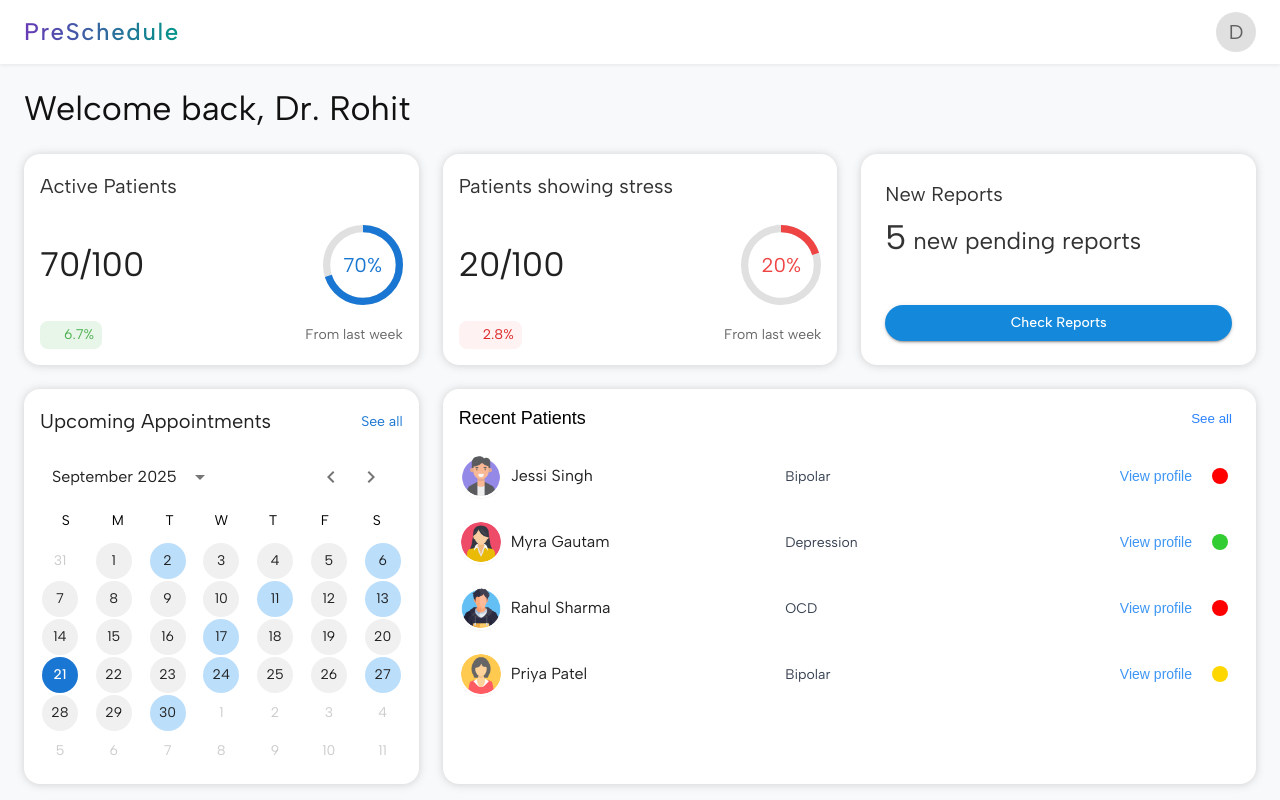
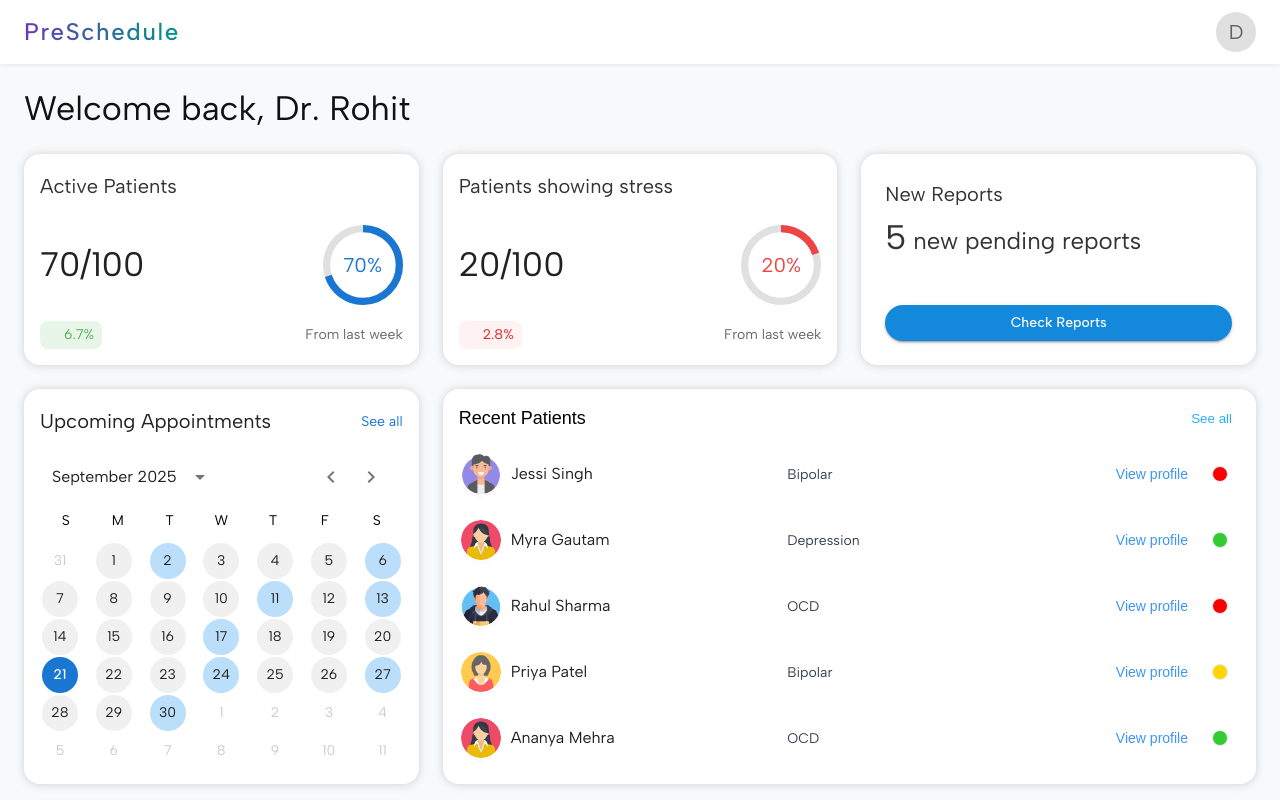
Before and after one commit to shrilakshmi1106/doctor-dashboard-frontend, a React (Vite) app: page / in a window 1280 px wide. Shown: the top 800 px of the page. Built offline with nearby package versions, Linux system fonts and the light colour scheme; some icons are missing.

Commit message:
Updated recent patients feature with latest main changes

```diff
--- a/src/components/dashboard/AllPatientsPage.jsx
+++ b/src/components/dashboard/AllPatientsPage.jsx
@@ -1,4 +1,5 @@
 import React, { useMemo } from "react";
+import { useNavigate } from "react-router-dom";
 
 // 🔍 Search icon inline
 function IconSearch() {
@@ -84,7 +85,24 @@ export default function AllPatientsPage({
     <div className="page all-page">
       {/* 🔝 Topbar */}
       <header className="topbar">
-        <div className="brand">PreSchedule</div>
+        <div className="brand">
+          <span style={{
+            background: 'linear-gradient(135deg, #3b129cff 0%, #6019dcff 100%)',
+            WebkitBackgroundClip: 'text',
+            WebkitTextFillColor: 'transparent',
+            backgroundClip: 'text',
+            fontWeight: '400',
+            fontSize: '24px'
+          }}>Pre</span>
+          <span style={{
+            background: 'linear-gradient(135deg, #2864c4ff 0%, #138086ff 100%)',
+            WebkitBackgroundClip: 'text',
+            WebkitTextFillColor: 'transparent',
+            backgroundClip: 'text',
+            fontWeight: '400',
+            fontSize: '24px'
+          }}>Schedule</span>
+        </div>
         <div className="top-actions">
           <button className="icon-btn" title="Notifications">
             <img src="/icons/bell.png" alt="Notifications" className="icon-img" />
@@ -102,9 +120,9 @@ export default function AllPatientsPage({
           <div className="sidebar-inner">
             <div className="filters-header">
               <h3>Filters</h3>
-              <button className="link-btn small" onClick={onBack}>
+              {/*<button className="link-btn small" onClick={onBack}>
                 ← Back
-              </button>
+              </button>*/}
             </div>
 
             <div className="filter-group">
--- a/src/components/dashboard/RecentPatients.jsx
+++ b/src/components/dashboard/RecentPatients.jsx
@@ -1,3 +1,4 @@
+//RecentPatients.jsx
 import React from "react";
 
 export default function RecentPatients({ onSeeAll, onViewProfile, patients }) {
--- a/src/data.js
+++ b/src/data.js
@@ -31,6 +31,14 @@ export const recentPatientsData = [
     avatar:
       "public/icons/RavyaGupta.png",
     status: "caution",
+  },
+  {
+    id: 5,
+    name: "Ananya Mehra",
+    condition: "OCD",
+    avatar:
+      "public/icons/AnanyaMehra.png",
+    status: "stable",
   }
 ];
 
--- a/src/styles.css
+++ b/src/styles.css
@@ -1,3 +1,4 @@
+/*styles.css*/
 :root {
   --bg: #F6F7FB;
   --card-bg: #ffffff;
@@ -20,9 +21,9 @@ body, html, #root { height: 100%; margin: 0; background: var(--bg); color: #1118
 
 /* card for recent patients */
 .card { background: var(--card-bg); border: 1px solid var(--border); border-radius: 12px; box-shadow: var(--shadow); }
-.recent-card { width: 600px; padding: 28px; }
+.recent-card { width: 600px; padding:80px 200px;  }
 
-.recent-header { display:flex; justify-content: space-between; align-items: center; margin-bottom: 16px; }
+.recent-header { display:flex; justify-content: space-between; align-items: center; margin-bottom: 14px; }
 .recent-header h2 {
   margin: 0;
   color: #000000;
@@ -30,18 +31,46 @@ body, html, #root { height: 100%; margin: 0; background: var(--bg); color: #1118
   font-family: 'Poppins', sans-serif;
   font-weight: 400;
 }
-.link-btn { background: none; border: none; color: #2B82FF; cursor: pointer; font-weight: 400; padding: 6px 8px; border-radius: 6px; }
-.link-btn.small { font-size: 13px; padding: 4px; color: #2B82FF; }
+.link-btn { background: none; border: none; color: #2baeff; cursor: pointer; font-weight: 400; padding: 6px 8px; border-radius: 6px; }
+.link-btn.small { font-size: 13px; padding: 4px; color: #2baeff; }
 
-.recent-list { display:flex; flex-direction: column; gap: 12px; }
-.recent-row { display:flex; align-items:center; justify-content: space-between; padding: 10px 2px; }
-.recent-row .left { display:flex; align-items:center; gap:12px; }
+.recent-list { display:flex; flex-direction: column; gap: 10px; }
+.recent-row {
+  display: grid;
+  grid-template-columns: 1.3fr 1fr 0.8fr 0.3fr; /* tighter spacing between columns */
+  align-items: center;
+  padding: 8px 12px; /* reduce vertical and horizontal padding */
+  gap: 12px; /* reduce column gap */
+}
+
+.col-name {
+  display: flex;
+  align-items: center;
+  gap: 6px; /* smaller gap between avatar and name */
+}
+
+.col-disease {
+  font-size: 14px;
+  color: #374151;
+}
+
+.col-action .link-btn {
+  color: #3e96f4;
+  font-size: 13px;
+  padding: 0;
+}
+
+/*
+.col-name img.avatar-sm {
+  margin-left: 4px;
+}*/
+.recent-row .left { display:flex; align-items:center; gap:10px; }
 .avatar-sm { width:44px; height:44px; border-radius:50%; object-fit:cover; border:2px solid #fff; box-shadow: 0 1px 0 rgba(0,0,0,0.04); }
 .meta .name { font-weight:400; }
 .small { font-size: 12px; color: var(--muted); }
 
-.recent-row .right { display:flex; align-items:center; gap:12px; }
-.status-dot { width:12px; height:12px; border-radius:50%; display:inline-block; }
+.recent-row .right { display:flex; align-items:center; gap:10px; }
+.status-dot { width: 30px; height:30px; border-radius:50%; display:inline-block; border: 1px solid var(--border);}
 .status-critical { background: #FF6B6B; }
 .status-stable { background: #34D399; }
 .status-default { background: #9CA3AF; }
@@ -173,7 +202,7 @@ body, html, #root { height: 100%; margin: 0; background: var(--bg); color: #1118
   background: #fff;
   border: 1px solid var(--border);
   border-radius: 10px;
-  padding: 16px;
+  padding: 32px;
   box-shadow: var(--shadow);
   margin-bottom: 14px;
 }
```
